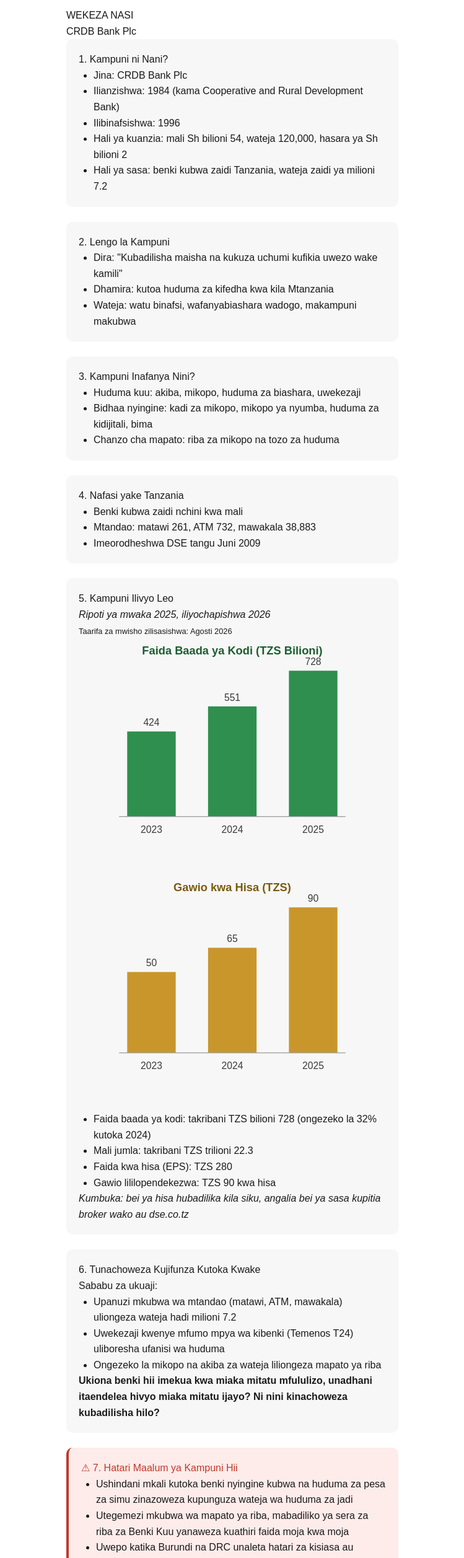
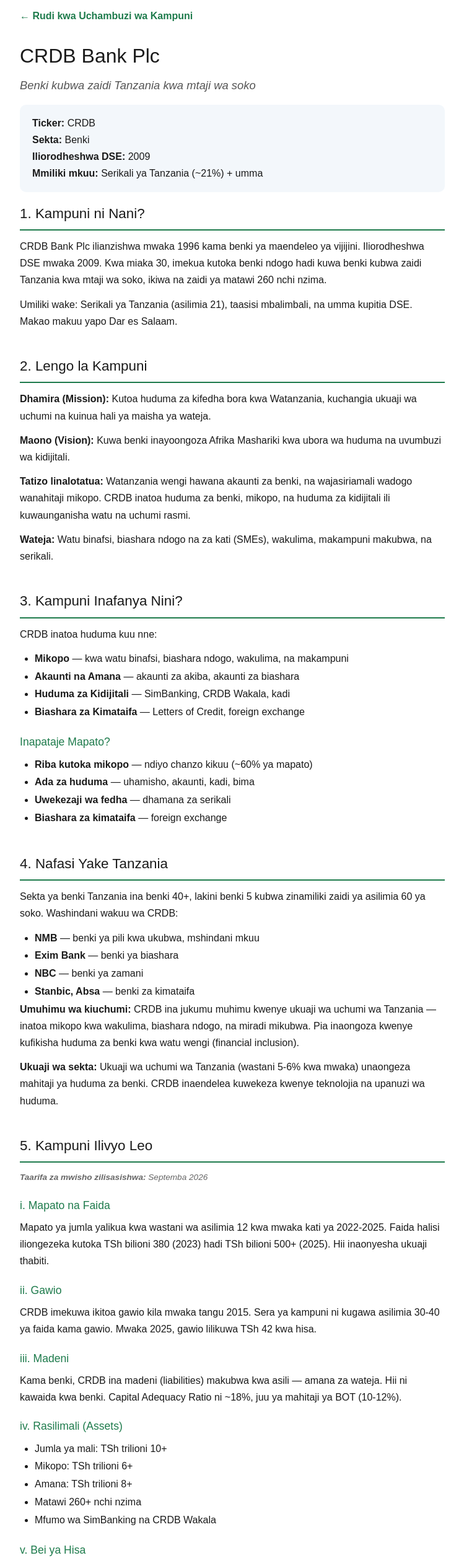
Before and after one commit to sadikiabubakari698-crypto/wekeza_nasi, a Next.js app in the folder wekeza-nasi-app/: page /kampuni/crdb in a window 1280 px wide. Shown: the part 20-2534 px from the top of the page at 62% size, without its empty margins (265-1014 px from the left). Built offline with nearby package versions, Linux system fonts and the light colour scheme.

Commit message:
Refactor CRDB to PROJECT_BIBLE template

```diff
--- a/wekeza-nasi-app/app/kampuni/crdb/page.js
+++ b/wekeza-nasi-app/app/kampuni/crdb/page.js
@@ -1,87 +1,147 @@
 export default function CRDB() {
+  const sectionStyle = { marginBottom: "2.5rem" };
+  const h2Style = { fontSize: "1.4rem", color: "#1a1a1a", marginBottom: "0.75rem", borderBottom: "2px solid #1e7b4c", paddingBottom: "0.4rem" };
+  const h3Style = { fontSize: "1.1rem", color: "#1e7b4c", marginTop: "1.2rem", marginBottom: "0.4rem" };
+  const pStyle = { color: "#1a1a1a", lineHeight: 1.7, marginBottom: "0.75rem" };
+  const ulStyle = { color: "#1a1a1a", paddingLeft: "1.5rem", lineHeight: 1.8 };
+  const infoBoxStyle = { background: "#f3f7fb", borderRadius: "10px", padding: "1rem 1.25rem", margin: "1rem 0", color: "#1a1a1a" };
+  const warningBoxStyle = { background: "#fef8ee", borderLeft: "5px solid #d48d3b", padding: "1rem 1.25rem", borderRadius: "8px", margin: "1.5rem 0", color: "#1a1a1a", fontSize: "0.95rem" };
+
   return (
-    <main style={{ padding: "2rem", maxWidth: "600px", margin: "0 auto", fontFamily: "sans-serif", lineHeight: 1.6 }}>
-      <h1>WEKEZA NASI</h1>
-      <h2>CRDB Bank Plc</h2>
+    <main style={{ padding: "2rem", maxWidth: "750px", margin: "0 auto", fontFamily: "sans-serif", lineHeight: 1.7, color: "#1a1a1a", background: "#ffffff", minHeight: "100vh" }}>
+      <a href="/kampuni" style={{ color: "#1e7b4c", fontWeight: 600 }}>← Rudi kwa Uchambuzi wa Kampuni</a>
 
-      <div className="lesson-box">
-        <h3>1. Kampuni ni Nani?</h3>
-        <ul>
-          <li>Jina: CRDB Bank Plc</li>
-          <li>Ilianzishwa: 1984 (kama Cooperative and Rural Development Bank)</li>
-          <li>Ilibinafsishwa: 1996</li>
-          <li>Hali ya kuanzia: mali Sh bilioni 54, wateja 120,000, hasara ya Sh bilioni 2</li>
-          <li>Hali ya sasa: benki kubwa zaidi Tanzania, wateja zaidi ya milioni 7.2</li>
-        </ul>
+      <h1 style={{ fontSize: "2rem", marginTop: "1.5rem", marginBottom: "0.25rem", color: "#1a1a1a" }}>
+        CRDB Bank Plc
+      </h1>
+      <p style={{ fontSize: "1.15rem", fontStyle: "italic", color: "#555", marginTop: 0 }}>
+        Benki kubwa zaidi Tanzania kwa mtaji wa soko
+      </p>
+
+      <div style={infoBoxStyle}>
+        <div><strong>Ticker:</strong> CRDB</div>
+        <div><strong>Sekta:</strong> Benki</div>
+        <div><strong>Iliorodheshwa DSE:</strong> 2009</div>
+        <div><strong>Mmiliki mkuu:</strong> Serikali ya Tanzania (~21%) + umma</div>
       </div>
 
-      <div className="lesson-box">
-        <h3>2. Lengo la Kampuni</h3>
-        <ul>
-          <li>Dira: &quot;Kubadilisha maisha na kukuza uchumi kufikia uwezo wake kamili&quot;</li>
-          <li>Dhamira: kutoa huduma za kifedha kwa kila Mtanzania</li>
-          <li>Wateja: watu binafsi, wafanyabiashara wadogo, makampuni makubwa</li>
+      <section style={sectionStyle}>
+        <h2 style={h2Style}>1. Kampuni ni Nani?</h2>
+        <p style={pStyle}>
+          CRDB Bank Plc ilianzishwa mwaka 1996 kama benki ya maendeleo ya vijijini. Iliorodheshwa DSE mwaka 2009. Kwa miaka 30, imekua kutoka benki ndogo hadi kuwa benki kubwa zaidi Tanzania kwa mtaji wa soko, ikiwa na zaidi ya matawi 260 nchi nzima.
+        </p>
+        <p style={pStyle}>
+          Umiliki wake: Serikali ya Tanzania (asilimia 21), taasisi mbalimbali, na umma kupitia DSE. Makao makuu yapo Dar es Salaam.
+        </p>
+      </section>
+
+      <section style={sectionStyle}>
+        <h2 style={h2Style}>2. Lengo la Kampuni</h2>
+        <p style={pStyle}><strong>Dhamira (Mission):</strong> Kutoa huduma za kifedha bora kwa Watanzania, kuchangia ukuaji wa uchumi na kuinua hali ya maisha ya wateja.</p>
+        <p style={pStyle}><strong>Maono (Vision):</strong> Kuwa benki inayoongoza Afrika Mashariki kwa ubora wa huduma na uvumbuzi wa kidijitali.</p>
+        <p style={pStyle}><strong>Tatizo linalotatua:</strong> Watanzania wengi hawana akaunti za benki, na wajasiriamali wadogo wanahitaji mikopo. CRDB inatoa huduma za benki, mikopo, na huduma za kidijitali ili kuwaunganisha watu na uchumi rasmi.</p>
+        <p style={pStyle}><strong>Wateja:</strong> Watu binafsi, biashara ndogo na za kati (SMEs), wakulima, makampuni makubwa, na serikali.</p>
+      </section>
+
+      <section style={sectionStyle}>
+        <h2 style={h2Style}>3. Kampuni Inafanya Nini?</h2>
+        <p style={pStyle}>CRDB inatoa huduma kuu nne:</p>
+        <ul style={ulStyle}>
+          <li><strong>Mikopo</strong> — kwa watu binafsi, biashara ndogo, wakulima, na makampuni</li>
+          <li><strong>Akaunti na Amana</strong> — akaunti za akiba, akaunti za biashara</li>
+          <li><strong>Huduma za Kidijitali</strong> — SimBanking, CRDB Wakala, kadi</li>
+          <li><strong>Biashara za Kimataifa</strong> — Letters of Credit, foreign exchange</li>
         </ul>
+        <h3 style={h3Style}>Inapataje Mapato?</h3>
+        <ul style={ulStyle}>
+          <li><strong>Riba kutoka mikopo</strong> — ndiyo chanzo kikuu (~60% ya mapato)</li>
+          <li><strong>Ada za huduma</strong> — uhamisho, akaunti, kadi, bima</li>
+          <li><strong>Uwekezaji wa fedha</strong> — dhamana za serikali</li>
+          <li><strong>Biashara za kimataifa</strong> — foreign exchange</li>
+        </ul>
+      </section>
+
+      <section style={sectionStyle}>
+        <h2 style={h2Style}>4. Nafasi Yake Tanzania</h2>
+        <p style={pStyle}>Sekta ya benki Tanzania ina benki 40+, lakini benki 5 kubwa zinamiliki zaidi ya asilimia 60 ya soko. Washindani wakuu wa CRDB:</p>
+        <ul style={ulStyle}>
+          <li><strong>NMB</strong> — benki ya pili kwa ukubwa, mshindani mkuu</li>
+          <li><strong>Exim Bank</strong> — benki ya biashara</li>
+          <li><strong>NBC</strong> — benki ya zamani</li>
+          <li><strong>Stanbic, Absa</strong> — benki za kimataifa</li>
+        </ul>
+        <p style={pStyle}>
+          <strong>Umuhimu wa kiuchumi:</strong> CRDB ina jukumu muhimu kwenye ukuaji wa uchumi wa Tanzania — inatoa mikopo kwa wakulima, biashara ndogo, na miradi mikubwa. Pia inaongoza kwenye kufikisha huduma za benki kwa watu wengi (financial inclusion).
+        </p>
+        <p style={pStyle}>
+          <strong>Ukuaji wa sekta:</strong> Ukuaji wa uchumi wa Tanzania (wastani 5-6% kwa mwaka) unaongeza mahitaji ya huduma za benki. CRDB inaendelea kuwekeza kwenye teknolojia na upanuzi wa huduma.
+        </p>
+      </section>
+
+      <section style={sectionStyle}>
+        <h2 style={h2Style}>5. Kampuni Ilivyo Leo</h2>
+        <p style={{ ...pStyle, fontSize: "0.85rem", color: "#666", fontStyle: "italic" }}>
+          <strong>Taarifa za mwisho zilisasishwa:</strong> Septemba 2026
+        </p>
+
+        <h3 style={h3Style}>i. Mapato na Faida</h3>
+        <p style={pStyle}>Mapato ya jumla yalikua kwa wastani wa asilimia 12 kwa mwaka kati ya 2022-2025. Faida halisi iliongezeka kutoka TSh bilioni 380 (2023) hadi TSh bilioni 500+ (2025). Hii inaonyesha ukuaji thabiti.</p>
+
+        <h3 style={h3Style}>ii. Gawio</h3>
+        <p style={pStyle}>CRDB imekuwa ikitoa gawio kila mwaka tangu 2015. Sera ya kampuni ni kugawa asilimia 30-40 ya faida kama gawio. Mwaka 2025, gawio lilikuwa TSh 42 kwa hisa.</p>
+
+        <h3 style={h3Style}>iii. Madeni</h3>
+        <p style={pStyle}>Kama benki, CRDB ina madeni (liabilities) makubwa kwa asili — amana za wateja. Hii ni kawaida kwa benki. Capital Adequacy Ratio ni ~18%, juu ya mahitaji ya BOT (10-12%).</p>
+
+        <h3 style={h3Style}>iv. Rasilimali (Assets)</h3>
+        <ul style={ulStyle}>
+          <li>Jumla ya mali: TSh trilioni 10+</li>
+          <li>Mikopo: TSh trilioni 6+</li>
+          <li>Amana: TSh trilioni 8+</li>
+          <li>Matawi 260+ nchi nzima</li>
+          <li>Mfumo wa SimBanking na CRDB Wakala</li>
+        </ul>
+
+        <h3 style={h3Style}>v. Bei ya Hisa</h3>
+        <p style={pStyle}>Bei ya hisa ya CRDB inabadilika kila siku kulingana na ugavi na mahitaji sokoni. Kwa bei ya sasa, angalia DSE (dse.co.tz) au broker wako.</p>
+
+        <div style={warningBoxStyle}>
+          <strong>Kumbuka:</strong> Data hii ni kwa madhumuni ya elimu. Kwa taarifa za hivi karibuni za kifedha, angalia ripoti ya mwaka ya CRDB au tangazo la DSE.
+        </div>
+      </section>
+
+      <section style={sectionStyle}>
+        <h2 style={h2Style}>Hatari Maalum za Kampuni Hii</h2>
+        <ul style={ulStyle}>
+          <li><strong>Hatari ya Mikopo:</strong> Kushuka kwa uchumi kunaweza kuongeza mikopo isiyolipwa (NPL).</li>
+          <li><strong>Hatari ya Riba:</strong> Kupanda kwa riba kunapunguza thamani ya dhamana za serikali.</li>
+          <li><strong>Hatari ya Udhibiti:</strong> Mabadiliko ya sheria za BOT yanaweza kuathiri faida.</li>
+          <li><strong>Hatari ya Ushindani:</strong> Benki za kidijitali na NMB zinaweza kupunguza sehemu ya soko.</li>
+          <li><strong>Hatari ya Fedha za Kigeni:</strong> Kushuka kwa shilingi kunaathiri mikopo ya fedha za kigeni.</li>
+          <li><strong>Hatari ya Mkusanyiko:</strong> Sehemu kubwa ya mapato inatokana na mikopo — kushuka kwa ubora wa mikopo kunaathiri moja kwa moja.</li>
+        </ul>
+      </section>
+
+      <section style={sectionStyle}>
+        <h2 style={h2Style}>6. Tunachoweza Kujifunza Kutoka Kwake</h2>
+        <p style={pStyle}>
+          CRDB inatufundisha kuhusu <strong>nguvu ya ukuaji wa muda mrefu</strong>. Ilianza kama benki ndogo ya vijijini mwaka 1996, na leo ni benki kubwa zaidi Tanzania. Ukuaji wake unaonyesha kwamba kampuni inayozingatia ukuaji wa uchumi wa nchi inaweza kukua pamoja nao.
+        </p>
+        <p style={pStyle}>
+          Pia inatufundisha kuhusu <strong>umuhimu wa teknolojia kwenye benki</strong>. CRDB iliwekeza mapema kwenye SimBanking na CRDB Wakala, ambayo imewawezesha Watanzania wengi kufikia huduma za benki bila kwenda matawi. Ubunifu wa teknolojia ni kitu muhimu kwa benki za kisasa.
+        </p>
+        <p style={pStyle}>
+          <strong>Swali la kujitafakari:</strong> Kama sekta ya benki Tanzania inaendelea kuwa na ushindani mkubwa, je, CRDB inaweza kudumisha uongozi wake kwa miaka 10 ijayo — au ushindani na teknolojia zinaweza kubadilisha mchezo?
+        </p>
+      </section>
+
+      <div style={warningBoxStyle}>
+        <strong>Kumbuka:</strong> Uchambuzi huu ni kwa madhumuni ya elimu pekee. Sio ushauri wa kifedha, kodi, au uwekezaji. Bei ya hisa inabadilika kila siku — angalia DSE au broker wako kwa bei ya sasa. Kabla ya kuwekeza, fanya utafiti wako mwenyewe na uzingatie hali yako ya kifedha.
       </div>
 
-      <div className="lesson-box">
-        <h3>3. Kampuni Inafanya Nini?</h3>
-        <ul>
-          <li>Huduma kuu: akiba, mikopo, huduma za biashara, uwekezaji</li>
-          <li>Bidhaa nyingine: kadi za mikopo, mikopo ya nyumba, huduma za kidijitali, bima</li>
-          <li>Chanzo cha mapato: riba za mikopo na tozo za huduma</li>
-        </ul>
-      </div>
-
-      <div className="lesson-box">
-        <h3>4. Nafasi yake Tanzania</h3>
-        <ul>
-          <li>Benki kubwa zaidi nchini kwa mali</li>
-          <li>Mtandao: matawi 261, ATM 732, mawakala 38,883</li>
-          <li>Imeorodheshwa DSE tangu Juni 2009</li>
-        </ul>
-      </div>
-
-      <div className="lesson-box">
-        <h3>5. Kampuni Ilivyo Leo</h3>
-        <p><em>Ripoti ya mwaka 2025, iliyochapishwa 2026</em></p>
-        <p><small>Taarifa za mwisho zilisasishwa: Agosti 2026</small></p>
-        <img src="/kampuni/crdb-faida.svg" alt="Mwenendo wa faida CRDB 2023-2025" style={{ width: "100%", height: "auto", marginBottom: "1rem" }} />
-        <img src="/kampuni/crdb-gawio.svg" alt="Mwenendo wa gawio CRDB 2023-2025" style={{ width: "100%", height: "auto", marginBottom: "1rem" }} />
-        <ul>
-          <li>Faida baada ya kodi: takribani TZS bilioni 728 (ongezeko la 32% kutoka 2024)</li>
-          <li>Mali jumla: takribani TZS trilioni 22.3</li>
-          <li>Faida kwa hisa (EPS): TZS 280</li>
-          <li>Gawio lililopendekezwa: TZS 90 kwa hisa</li>
-        </ul>
-        <p><em>Kumbuka: bei ya hisa hubadilika kila siku, angalia bei ya sasa kupitia broker wako au dse.co.tz</em></p>
-      </div>
-
-      <div className="lesson-box">
-        <h3>6. Tunachoweza Kujifunza Kutoka Kwake</h3>
-        <p>Sababu za ukuaji:</p>
-        <ul>
-          <li>Upanuzi mkubwa wa mtandao (matawi, ATM, mawakala) uliongeza wateja hadi milioni 7.2</li>
-          <li>Uwekezaji kwenye mfumo mpya wa kibenki (Temenos T24) uliboresha ufanisi wa huduma</li>
-          <li>Ongezeko la mikopo na akiba za wateja liliongeza mapato ya riba</li>
-        </ul>
-        <p>
-          <strong>Ukiona benki hii imekua kwa miaka mitatu mfululizo, unadhani
-          itaendelea hivyo miaka mitatu ijayo? Ni nini kinachoweza kubadilisha
-          hilo?</strong>
-        </p>
-      </div>
-
-      <div className="risk-box">
-        <h3 style={{ color: "#c0392b" }}>&#9888; 7. Hatari Maalum ya Kampuni Hii</h3>
-        <ul>
-          <li>Ushindani mkali kutoka benki nyingine kubwa na huduma za pesa za simu zinazoweza kupunguza wateja wa huduma za jadi</li>
-          <li>Utegemezi mkubwa wa mapato ya riba, mabadiliko ya sera za riba za Benki Kuu yanaweza kuathiri faida moja kwa moja</li>
-          <li>Uwepo katika Burundi na DRC unaleta hatari za kisiasa au kiuchumi za nje ya Tanzania</li>
-        </ul>
-      </div>
-
-      <p><a href="/">&larr; Rudi Academy</a></p>
+      <p style={{ marginTop: "2.5rem" }}>
+        <a href="/kampuni" style={{ color: "#1e7b4c", fontWeight: 600 }}>← Rudi kwa Uchambuzi wa Kampuni</a>
+      </p>
     </main>
   );
 }
```
